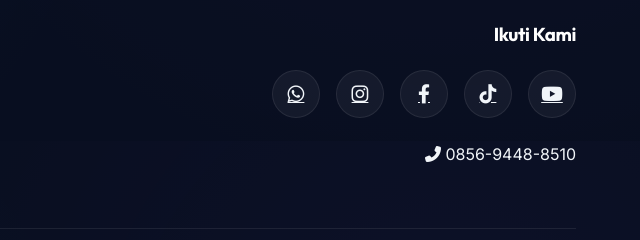
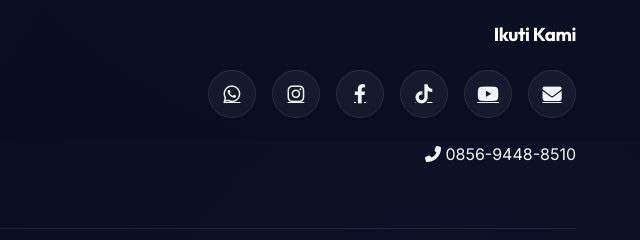
Before and after one commit to NetkomDev/netkom_web, a website built with Vite: page index.html in a window 1280 px wide. Shown: the part 3059-3299 px from the top of the page, 640-1280 px from the left. Built offline with nearby package versions, Linux system fonts and the light colour scheme.

Commit message:
fix: Update Instagram link and email address

```diff
--- a/index.html
+++ b/index.html
@@ -259,13 +259,16 @@
                     <div class="social-links">
                         <a href="https://wa.me/6285694488510" aria-label="WhatsApp" target="_blank"><i
                                 class="fab fa-whatsapp"></i></a>
-                        <a href="#" aria-label="Instagram" target="_blank"><i class="fab fa-instagram"></i></a>
+                        <a href="https://www.instagram.com/netkom.dev/" aria-label="Instagram" target="_blank"><i
+                                class="fab fa-instagram"></i></a>
                         <a href="https://web.facebook.com/profile.php?id=100005182366394" aria-label="Facebook"
                             target="_blank"><i class="fab fa-facebook-f"></i></a>
                         <a href="https://www.tiktok.com/@netkom.dev" aria-label="TikTok" target="_blank"><i
                                 class="fab fa-tiktok"></i></a>
                         <a href="https://www.youtube.com/@netkomdev" aria-label="YouTube" target="_blank"><i
                                 class="fab fa-youtube"></i></a>
+                        <a href="mailto:netkom.dev@gmail.com" aria-label="Email" target="_blank"><i
+                                class="fas fa-envelope"></i></a>
                     </div>
                     <p class="contact-number"><i class="fas fa-phone-alt"></i> 0856-9448-8510</p>
                 </div>
```
Also changed, not shown: bio.html (+2 -2 lines).
